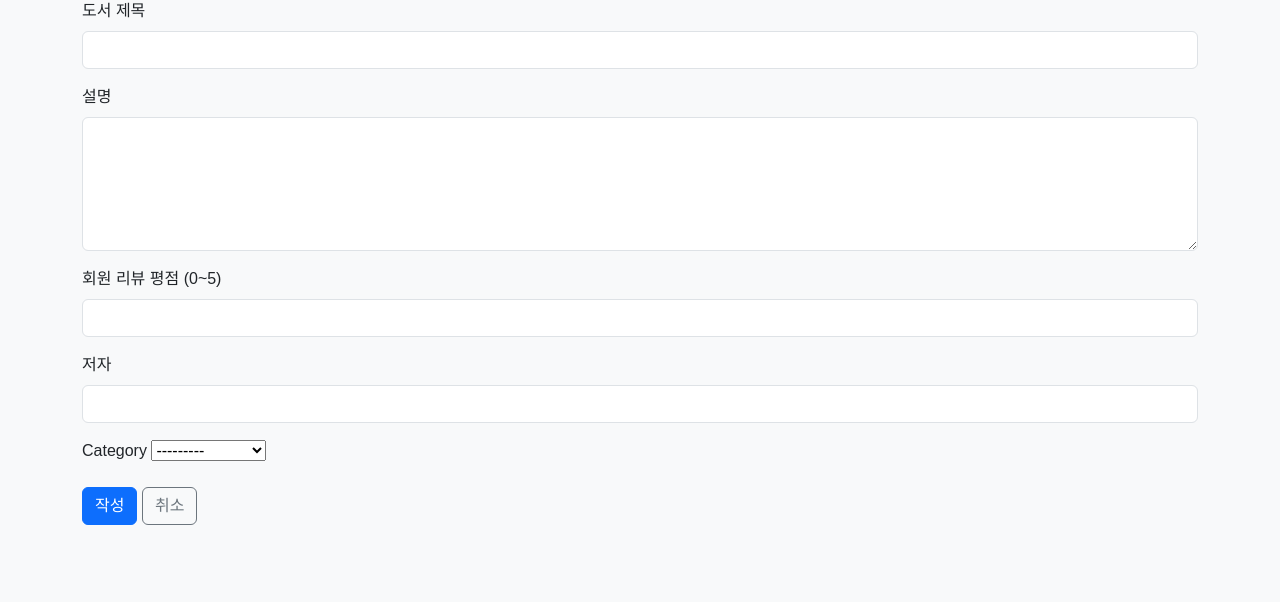
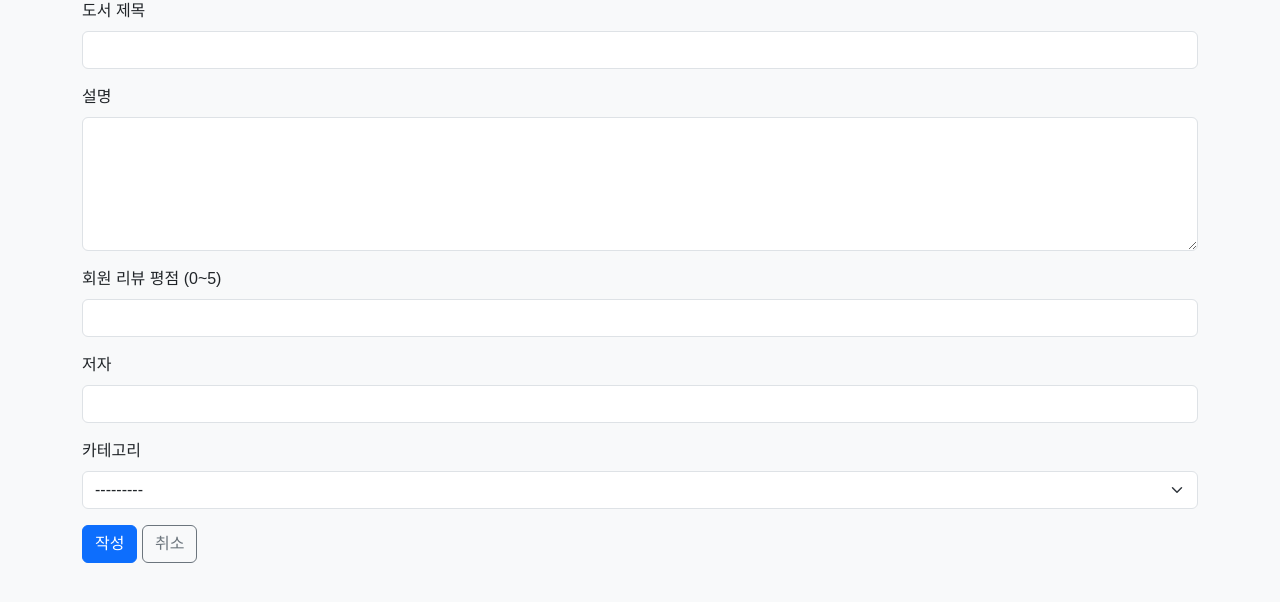
Before and after one commit to yunah02/06-pjt, a Django app: page /books/create/ in a window 1280 px wide. Shown: the part 159-761 px from the top of the page. Run offline with Django 5.2, Linux system fonts and the light colour scheme; the visitor is signed in with stand-in values (Sample User, id 1); data comes from the database, SQL or seed files in the repository.

Commit message:
feat: 도서 폼에 카테고리 선택 추가 및 상세에 카테고리 표시

```diff
--- a/books/forms.py
+++ b/books/forms.py
@@ -10,12 +10,14 @@ class BookForm(forms.ModelForm):
             'description': '설명',
             'customer_review_rank': '회원 리뷰 평점 (0~5)',
             'author': '저자',
+            'category': '카테고리',
         }
         widgets = {
             'title': forms.TextInput(attrs={'class': 'form-control'}),
             'description': forms.Textarea(attrs={'class': 'form-control', 'rows': 5}),
             'customer_review_rank': forms.NumberInput(attrs={'class': 'form-control', 'step': '0.1', 'min': 0, 'max': 5 }),
             'author': forms.TextInput(attrs={'class': 'form-control'}),
+            'category': forms.Select(attrs={'class': 'form-select'}),
         }
 
 class ThreadForm(forms.ModelForm):
--- a/books/templates/books/detail.html
+++ b/books/templates/books/detail.html
@@ -5,6 +5,7 @@
   <div class="card-body">
     <h1 class="h3 card-title">{{ book.title }}</h1>
     <p class="text-muted mb-2">저자: {{ book.author }} · 회원 리뷰 평점: {{ book.customer_review_rank }}</p>
+    <p class="mb-2"><span class="badge bg-success">{{ book.category.name|default:"미분류" }}</span></p>
     <p class="card-text">{{ book.description|linebreaksbr }}</p>
     <p class="small text-muted mb-0">작성자: {{ book.user }}</p>
   </div>
```
